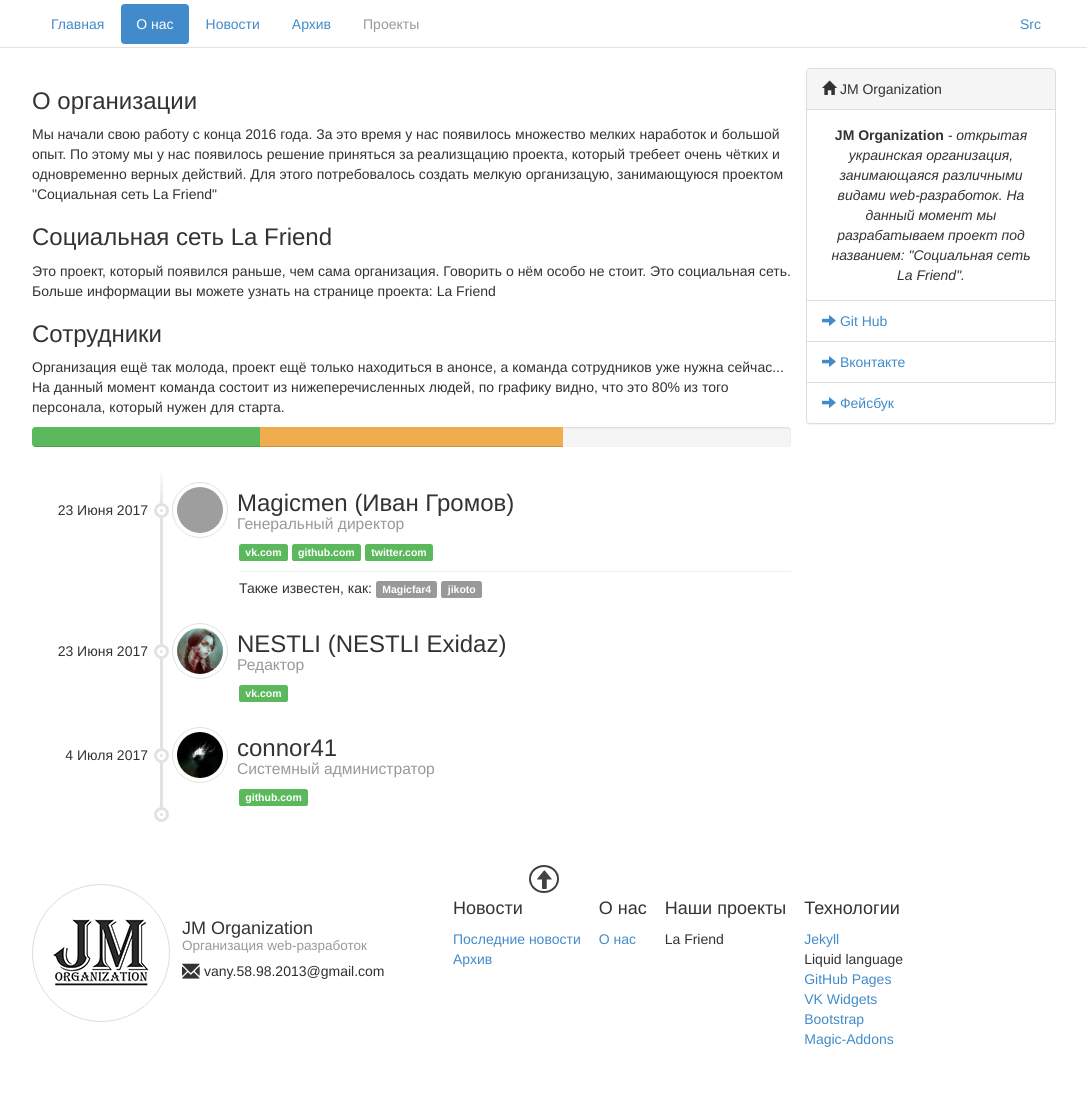
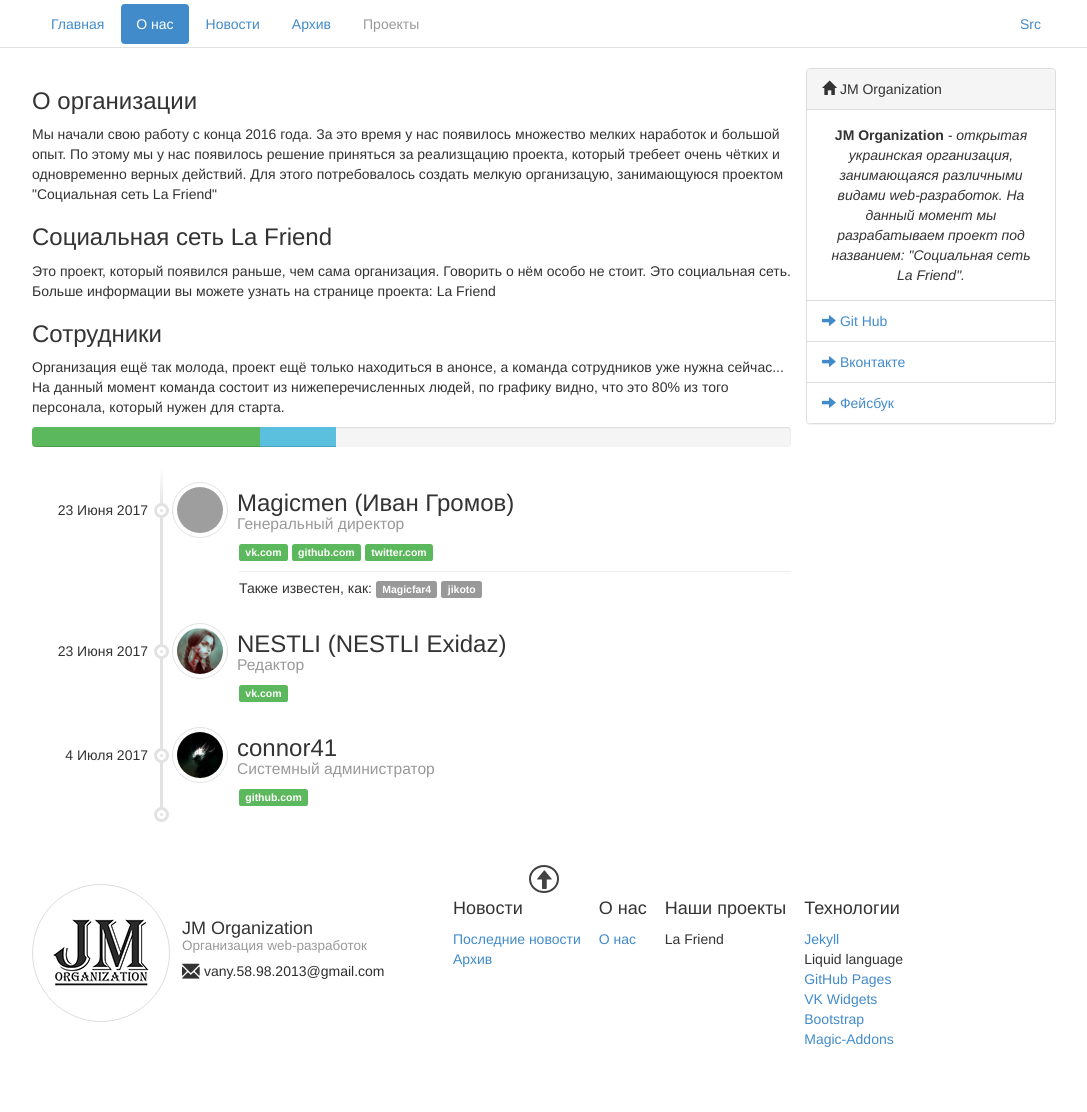
Before and after one commit to jm-organization/jm-organization.github.io, a Jekyll site: the page built from about/index.html, in a window 1280 px wide. Shown: the whole page, without its empty margins (96-1183 px from the left). Built offline with Jekyll 4.4.1, drawn with Linux system fonts in a browser that asks for light colours; grey boxes are pictures that could not be loaded.

Commit message:
Добавлены тултипы и оптимизирован индикатор прогресса

```diff
--- a/about/index.html
+++ b/about/index.html
@@ -38,12 +38,21 @@
     {% capture progress_require %}{{ require_precept | divided_by: max_collaborators }}{% endcapture %}
 
     <div class="progress">
-        <div class="progress-bar progress-bar-success" data-role="progress-now" style="width: {{ progress_now }}%">
-            <span class="sr-only">На данный момент всего {{ progress_now }}% сотрудников или ({{ value_now }}) человека.</span>
-        </div>
-        <div class="progress-bar progress-bar-warning" data-role="progress-require" style="width: {{ progress_require }}%">
-            <span class="sr-only">Нужно {{ progress_require }}% от общего количества ({{ max_collaborators }}) чтобы началась работа.</span>
-        </div>
+        <div class="progress-bar progress-bar-success"
+             data-role="progress-now"
+             style="width: {{ progress_now }}%"
+             data-toggle="tooltip"
+             data-placement="top"
+             title="На данный момент всего {{ progress_now }}% сотрудников или ({{ value_now }}) человека."
+        ><span class="sr-only">{{ progress_now }}%/{{ progress_require }}%</span></div>
+
+        <div class="progress-bar progress-bar-info"
+             data-role="progress-require"
+             style="width: {{ progress_require | minus: progress_now }}%"
+             data-toggle="tooltip"
+             data-placement="top"
+             title="Нужно {{ progress_require }}% от общего количества ({{ max_collaborators }}) чтобы началась работа."
+        ><span class="sr-only">Нужно {{ progress_require }}% из ({{ max_collaborators }}) сотрудников.</span></div>
     </div>
 
     <!-- Сотрудники -->
```
